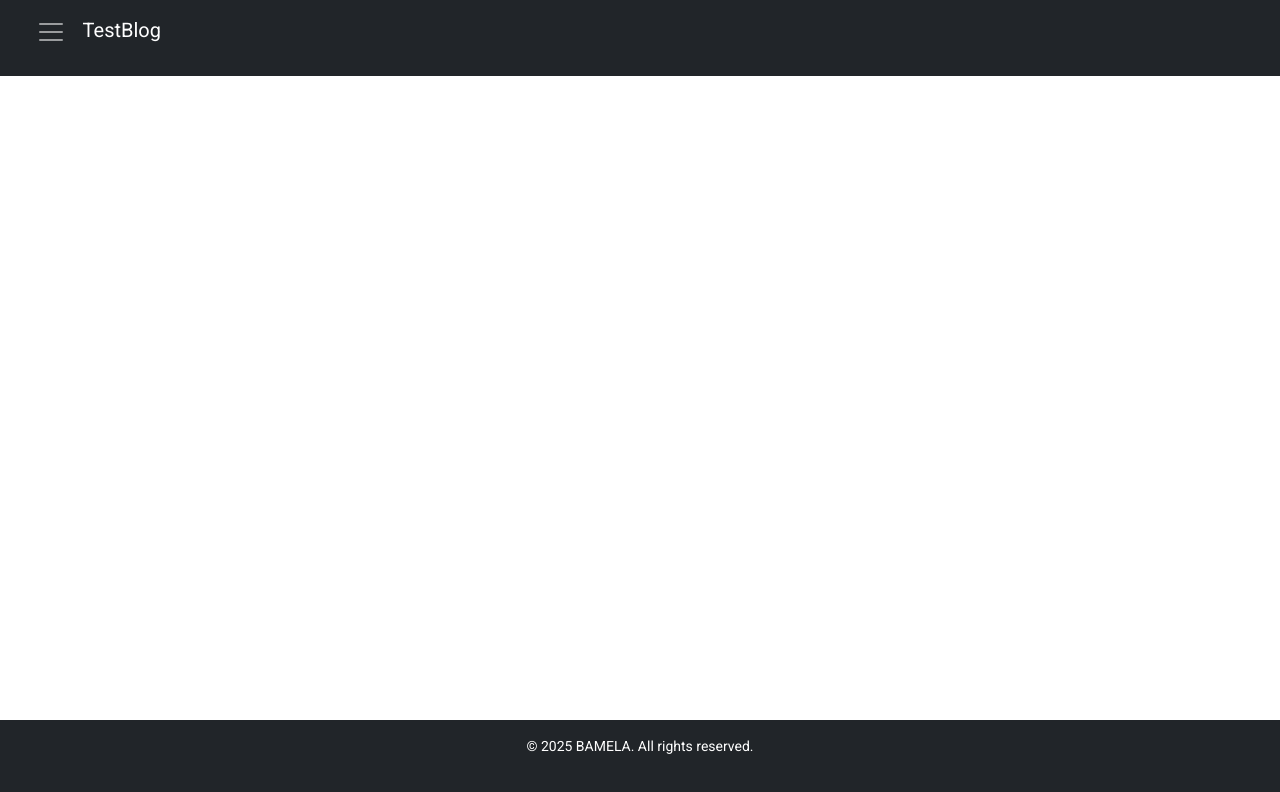
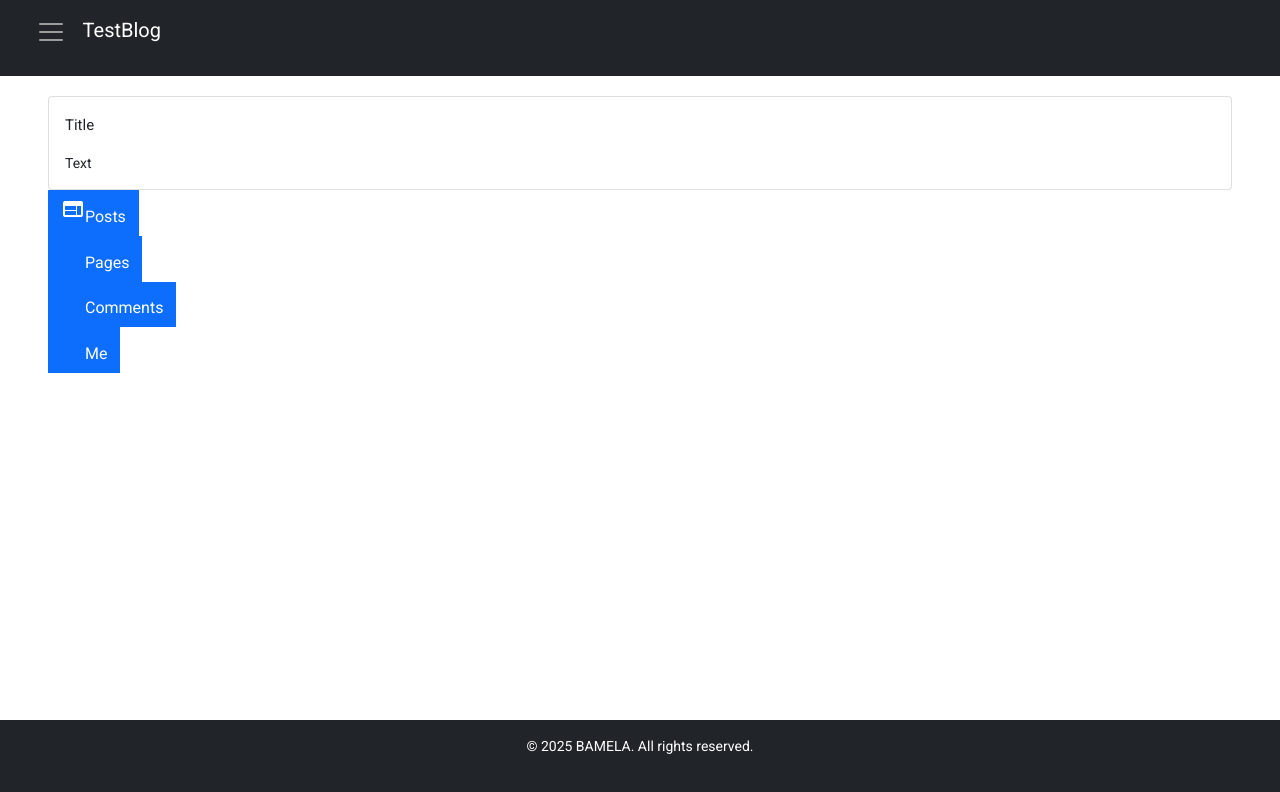
Before and after one commit to BAMELA10/Blog_ui, an Angular app: page /home in a window 1280 px wide. Before the commit this address led to /. Shown: the top 792 px of the page. Built offline with nearby package versions, Linux system fonts and the light colour scheme.

Commit message:
`Added routing for blog module and updated navbar and main menu components to display links and icons`

```diff
--- a/src/app/app-routing.module.ts
+++ b/src/app/app-routing.module.ts
@@ -1,10 +1,19 @@
 import { NgModule } from '@angular/core';
 import { RouterModule, Routes } from '@angular/router';
+import { MainMenuComponent } from './blog-module/main-menu/main-menu.component';
 
-const routes: Routes = [];
+
+
+const routes: Routes = [
+  { path: 'home', component: MainMenuComponent },
+  /* { path: 'posts', component: PostComponent },
+  { path: 'pages', component: PagesComponent },
+  { path: 'comments', component: CommentsComponent },
+  { path: 'Me', component:}*/
+];
 
 @NgModule({
   imports: [RouterModule.forRoot(routes)],
   exports: [RouterModule]
 })
-export class AppRoutingModule { }
+export class AppRoutingModule {}
--- a/src/app/app.component.html
+++ b/src/app/app.component.html
@@ -1,3 +1,11 @@
-<app-navbar></app-navbar>
-<router-outlet></router-outlet>
-<app-footer></app-footer>
+<div class="container-fluid">
+    <div class="row mb-5">
+        <app-navbar></app-navbar>
+    </div>
+    <div class="row mb-5">
+        <router-outlet></router-outlet>
+    </div>
+    <div class="row mb-5">
+        <app-footer></app-footer>
+    </div>
+</div>
--- a/src/app/blog-module/main-menu/main-menu.component.html
+++ b/src/app/blog-module/main-menu/main-menu.component.html
@@ -1 +1,34 @@
-<p>main-menu works!</p>
+<div class="container-fluid mt-5">
+    <div class="row justify-content-center">
+        <div class="col-sm-12 col-md-12 col-lg-12">
+            <div class="card">
+                <div class="card-body">
+                    <h4 class="card-title">Title</h4>
+                    <p class="card-text">Text</p>
+                </div>
+            </div>
+        </div>
+    </div>
+
+    <div class="row">
+        <div class="col-sm-12 col-md-12 col-lg-12" *ngFor="let items of menubtn">
+            <a
+                name=""
+                id=""
+                class="btn btn-primary rounded-0"
+                [routerLink]=[items.link]
+                routerLinkActive="active"
+                role="button"
+                >
+
+                <mat-icon class="align-center"> {{items.icon}} </mat-icon>
+                <p class="d-inline align-middle">{{items.name}}</p>
+
+                </a>
+
+
+        </div>
+
+    </div>
+
+</div>
--- a/src/app/blog-module/main-menu/main-menu.component.ts
+++ b/src/app/blog-module/main-menu/main-menu.component.ts
@@ -1,4 +1,5 @@
 import { Component, OnInit } from '@angular/core';
+import { Router } from '@angular/router';
 
 @Component({
   selector: 'app-main-menu',
@@ -7,6 +8,13 @@ import { Component, OnInit } from '@angular/core';
 })
 export class MainMenuComponent implements OnInit {
 
+  public menubtn = [
+    { name: 'Posts', link: '/posts', icon: 'web' },
+    { name: 'Pages', link: '/pages', icon: 'fa-solid fa-file' },
+    { name: 'Comments', link: '/comments', icon: 'fa-solid fa-comment' },
+    { name: 'Me', link: '/me', icon: 'fa-solid fa-user' }
+  ]
+
   constructor() { }
 
   ngOnInit(): void {
--- a/src/app/shared/navbar/navbar.component.html
+++ b/src/app/shared/navbar/navbar.component.html
@@ -1,4 +1,4 @@
-<nav class="navbar navbar-dark bg-dark fixed-top">
+<nav class="navbar navbar-dark bg-dark fixed-top mb-5">
     <div class="container-fluid justify-content-between">
         <p class="navbar-brand" href="#">
             <button
@@ -61,8 +61,7 @@
                         </button>
                     </form>
                     <button class="btn btn-outline-success col-xl-4 col-sm-4 col-md-4 col-lg-4 mt-3 " type="submit">
-                        <mat-icon class="d-inline align-middle">add</mat-icon>
-                        <p class="d-inline align-middle">Add Post</p>
+
                     </button>
                 </div>
                 <ul class="navbar-nav text-center flex-grow-1 pe-3">
@@ -70,7 +69,7 @@
                         <a
                             class="nav-link text-light"
                             aria-current="page"
-                            [routerLink]="item.link"
+                            [routerLink]=[item.link]
                             routerLinkActive="active"
                             > {{item.name}} </a
                         >
--- a/src/app/shared/navbar/navbar.component.ts
+++ b/src/app/shared/navbar/navbar.component.ts
@@ -15,8 +15,10 @@ export class NavbarComponent {
 
   @Input() username?: string;
   @Input() isPost?: boolean;
+
   public title = 'TestBlog';
   public menu = [
+    { name: 'Home', link: '/home' },
     { name: 'Posts', link: '/posts' },
     { name: 'Pages', link: '/pages' },
     { name: 'Comments', link: '/comments' },
```
Also changed, not shown: src/app/app.module.ts (+5 -4 lines), src/app/blog-module/blog-module.module.ts (+6 -7 lines), src/app/blog-module/main-menu/dashboard/dashboard.component.ts (+9 -0 lines), src/app/core/apicall.service.ts (added, +10 -0 lines), 1 other file (tests, documents, lock files or other folders).
